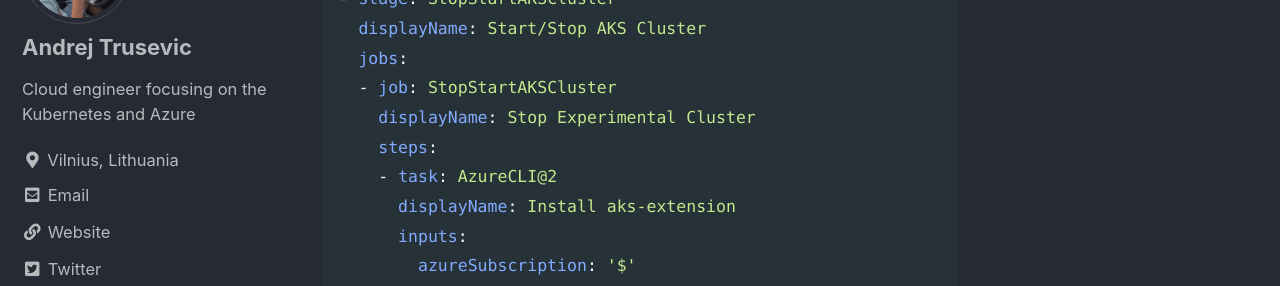
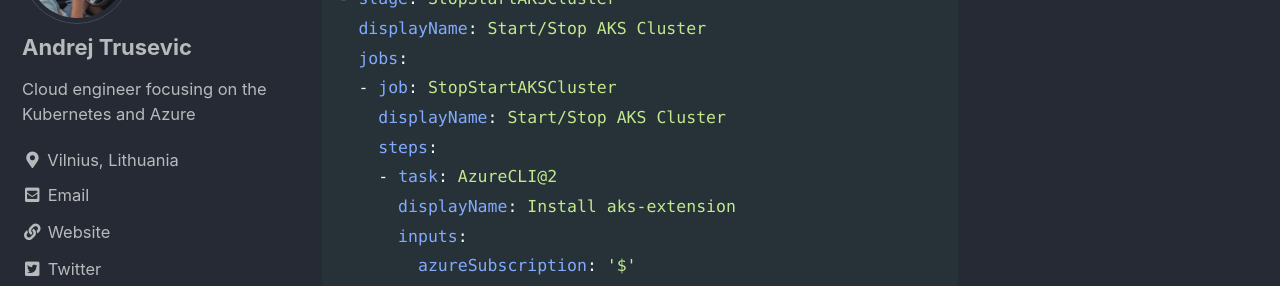
Before and after one commit to andriktr/andriktr.github.io, a Jekyll site: the page built from _posts/2022-01-31-Part-8-AKS.md, in a window 1280 px wide and 900 px high, scrolled down 1610 px. Shown: the part 152-438 px from the top of the window. Built offline with Jekyll 4.4.1, drawn with Linux system fonts in a browser that asks for light colours; cached includes are drawn as plain includes; comment, search, counter and statistics services are not loaded.

Commit message:
Release Post 17 small fix

```diff
--- a/_posts/2022-01-31-Part-8-AKS.md
+++ b/_posts/2022-01-31-Part-8-AKS.md
@@ -59,7 +59,7 @@ stages:
   displayName: Start/Stop AKS Cluster
   jobs:
   - job: StopStartAKSCluster
-    displayName: Stop Experimental Cluster
+    displayName: Start/Stop AKS Cluster
     steps:
     - task: AzureCLI@2
       displayName: Install aks-extension
```
